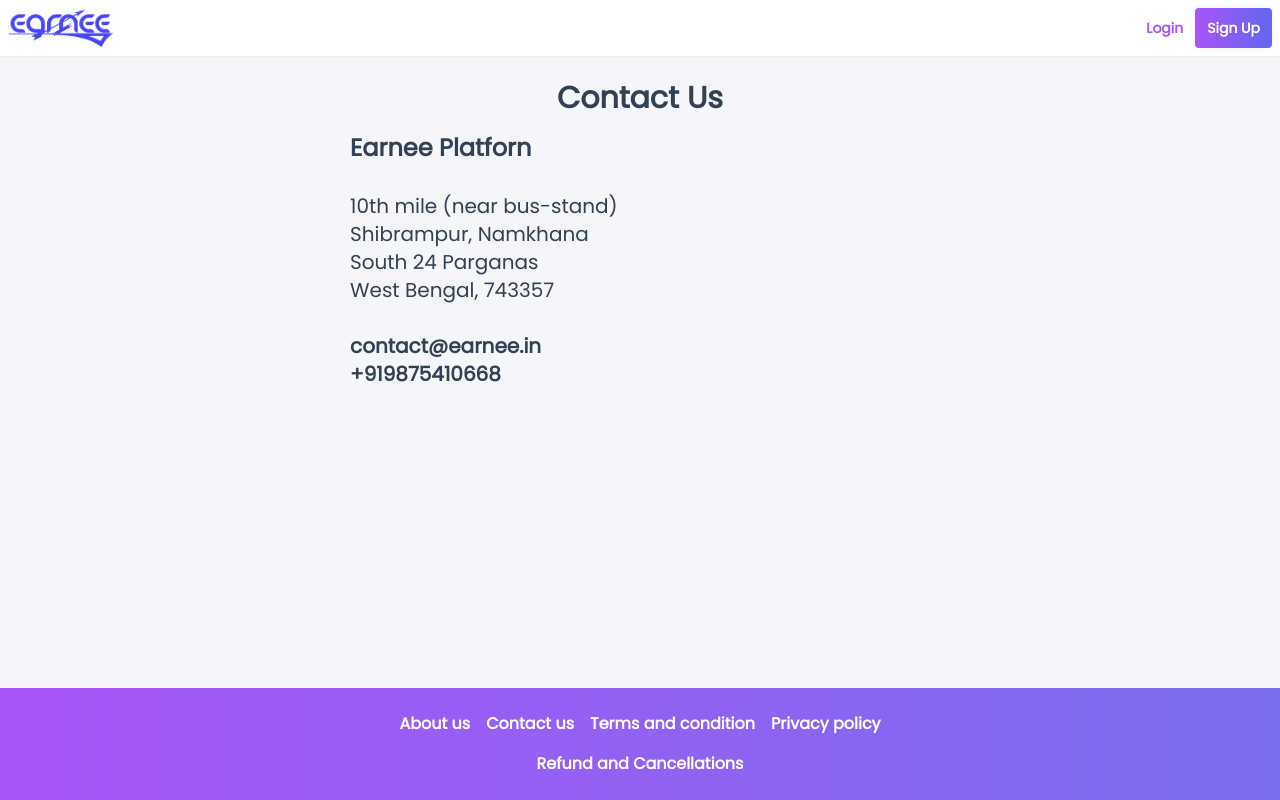
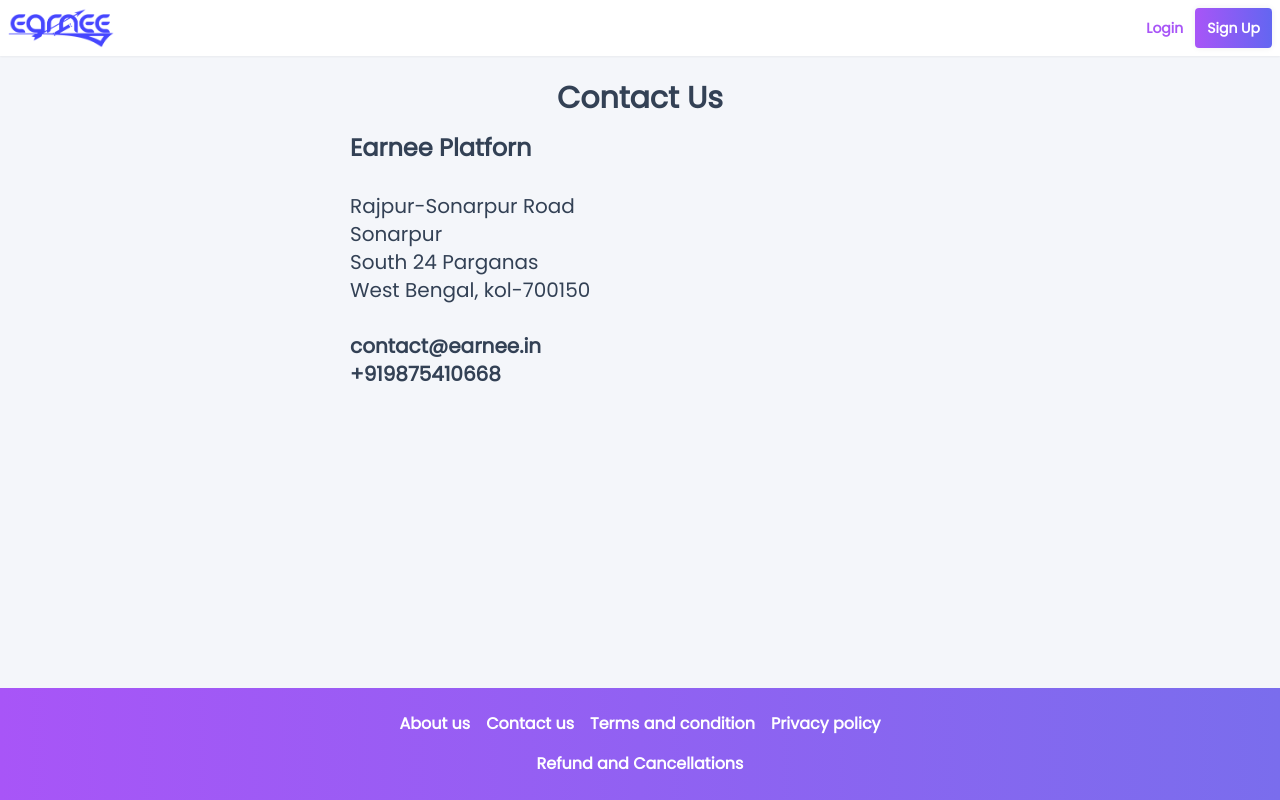
Before and after one commit to AkashDeep000/earnee, a React (Vite) app: page /contact in a window 1280 px wide. Built offline with nearby package versions, Linux system fonts and the light colour scheme; no server answers; a web font is replaced by a local one; what pocketbase would draw is missing.

Commit message:
pages update

```diff
--- a/src/pages/Contact.jsx
+++ b/src/pages/Contact.jsx
@@ -18,13 +18,13 @@
       </span>
       <br />
       <br />
-      10th mile (near bus-stand)
+      Rajpur-Sonarpur Road
       <br />
-      Shibrampur, Namkhana
+      Sonarpur
       <br />
       South 24 Parganas
       <br />
-      West Bengal, 743357
+      West Bengal, kol-700150
   <br />
   <br />
 <span className="font-bold">contact@earnee.in</span>
```
